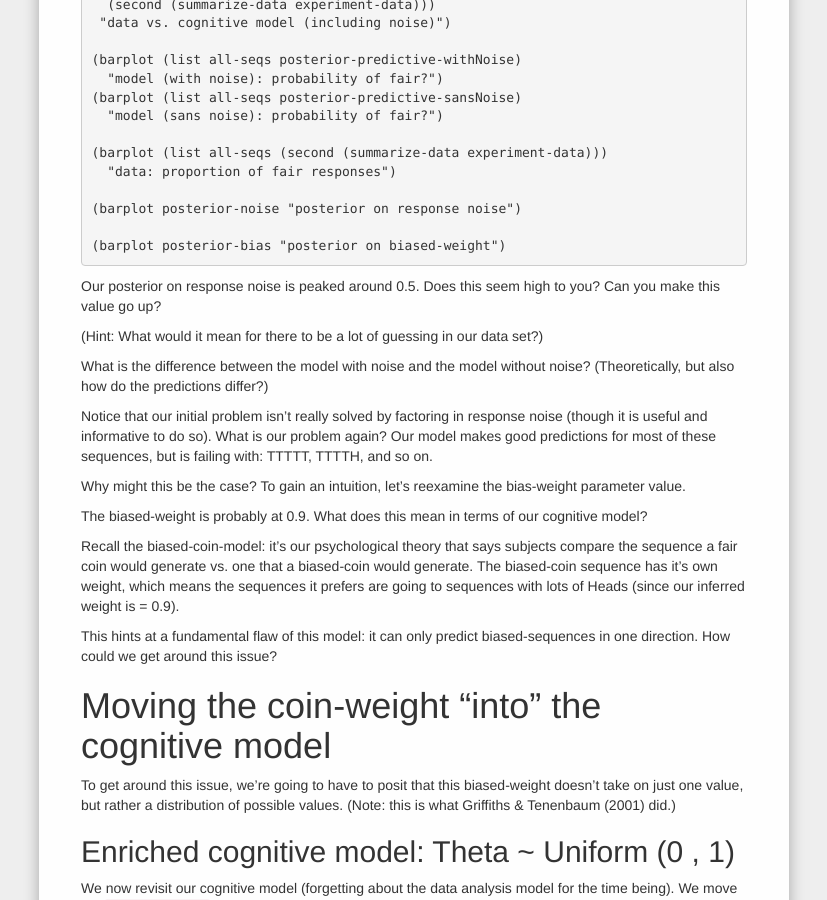
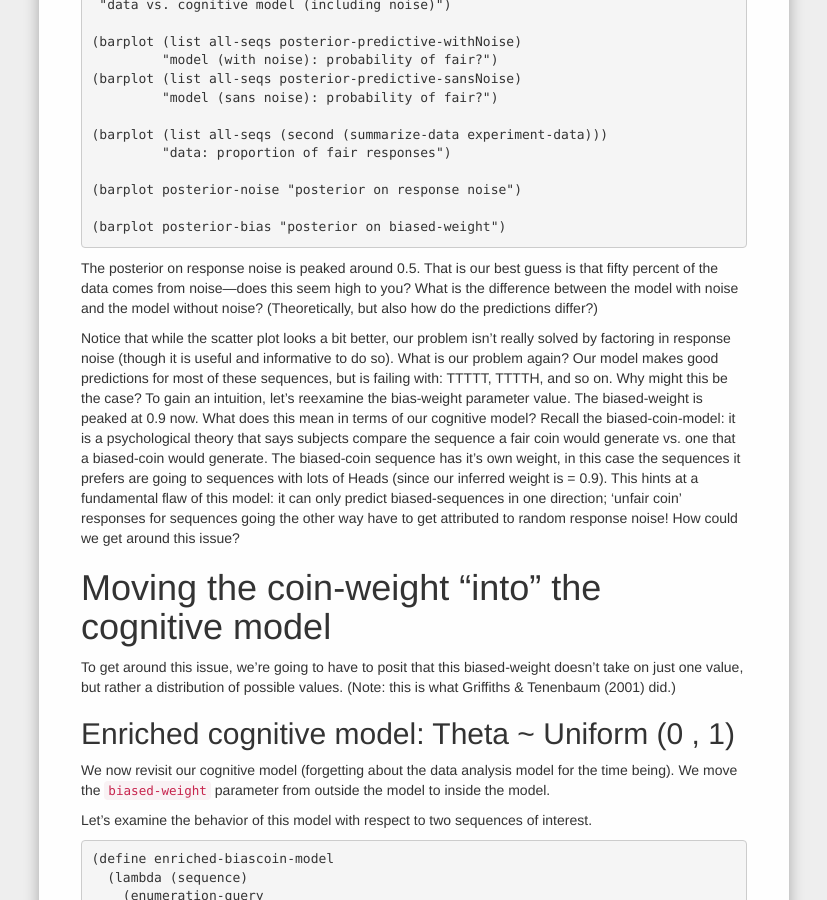
Before and after one commit to forestdb/forestdb.org, a Jekyll site: the page built from models/bayesian-data-analysis.md, in a window 1280 px wide and 900 px high, scrolled down 18811 px. Shown: the whole window, without its empty margins (226-1053 px from the left). Built offline with Jekyll 4.4.1, drawn with Linux system fonts in a browser that asks for light colours; nearby versions of some CDN libraries; a script that is not in the unit is left out.

Commit message:
editing bda

```diff
--- a/models/bayesian-data-analysis.md
+++ b/models/bayesian-data-analysis.md
@@ -721,16 +721,15 @@
     (list #f #t #f #f #t #f #f #f #f #f #f #f #f #f #f #f #t #f #f #f #f #f #f #f #f #f #f #f #t #f)
     (list #f #f #f #f #f #f #f #f #f #f #f #f #f #f #f #f #t #f #f #f #f #f #f #f #f #f #f #f #t #f))))
 
+; list of sequences
 (define all-seqs (first experiment-data))
-
-
-; takes in "dist": output from an enumeration-query
-; and "selection": the element from the posterior that you want
-; returns the probability of that selection
-(define get-probability
+; list of responses
+(define all-responses (second experiment-data))
+
+(define get-probability-of-faircoin
   (lambda (dist selection)
-    (let ([index (list-index (first dist) selection)])
-      (list-ref (second dist) index))))
+    (define index (list-index (first dist) selection))
+    (list-ref (second dist) index)))
 
 ; takes the mean "true" responses for each sequence
 (define summarize-data
@@ -783,7 +782,8 @@
      (define biased-weight
        (uniform-draw (list 0.1 0.2 0.3 0.4 0.6 0.7 0.8 0.9)))
 
-     (define response-noise (uniform-draw (list 0 0.1 0.2 0.3 0.4 0.5 0.6 0.7 0.8 0.9 1)))
+     (define response-noise
+       (uniform-draw (list 0 0.1 0.2 0.3 0.4 0.5 0.6 0.7 0.8 0.9 1)))
 
      ; generate predictions for all sequences
      (define cognitive-model-predictions
@@ -818,7 +818,7 @@
                       (map (lambda (single-data-point)
                              (log (get-probability-of-faircoin model single-data-point)))
                            data-for-one-sequence))
-                    (second experiment-data)
+                    all-responses
                     cognitive-plus-noise-predictions)))))))
 
 (define results (marginalize (data-analysis experiment-data)))
@@ -842,35 +842,28 @@
  "data vs. cognitive model (including noise)")
 
 (barplot (list all-seqs posterior-predictive-withNoise)
-  "model (with noise): probability of fair?")
+         "model (with noise): probability of fair?")
 (barplot (list all-seqs posterior-predictive-sansNoise)
-  "model (sans noise): probability of fair?")
+         "model (sans noise): probability of fair?")
 
 (barplot (list all-seqs (second (summarize-data experiment-data)))
-  "data: proportion of fair responses")
+         "data: proportion of fair responses")
 
 (barplot posterior-noise "posterior on response noise")
 
 (barplot posterior-bias "posterior on biased-weight")
 ~~~
 
-Our posterior on response noise is peaked around 0.5. Does this seem high to you? Can you make this value go up?
-
-(Hint: What would it mean for there to be a lot of guessing in our data set?)
-
+The posterior on response noise is peaked around 0.5. That is our best guess is that fifty percent of the data comes from noise---does this seem high to you?
 What is the difference between the model with noise and the model without noise? (Theoretically, but also how do the predictions differ?)
 
-Notice that our initial problem isn't really solved by factoring in response noise (though it is useful and informative to do so).
+Notice that while the scatter plot looks a bit better, our problem isn't really solved by factoring in response noise (though it is useful and informative to do so).
 What is our problem again? Our model makes good predictions for most of these sequences, but is failing with: TTTTT, TTTTH, and so on.
-
 Why might this be the case? To gain an intuition, let's reexamine the bias-weight parameter value.
-
-The biased-weight is probably at 0.9. What does this mean in terms of our cognitive model?
-
-Recall the biased-coin-model: it's our psychological theory that says subjects compare the sequence a fair coin would generate vs. one that a biased-coin would generate.
-The biased-coin sequence has it's own weight, which means the sequences it prefers are going to sequences with lots of Heads (since our inferred weight is = 0.9).
-
-This hints at a fundamental flaw of this model: it can only predict biased-sequences in one direction. How could we get around this issue?
+The biased-weight is peaked at 0.9 now. What does this mean in terms of our cognitive model?
+Recall the biased-coin-model: it is a psychological theory that says subjects compare the sequence a fair coin would generate vs. one that a biased-coin would generate.
+The biased-coin sequence has it's own weight, in this case the sequences it prefers are going to sequences with lots of Heads (since our inferred weight is = 0.9).
+This hints at a fundamental flaw of this model: it can only predict biased-sequences in one direction; 'unfair coin' responses for sequences going the other way have to get attributed to random response noise! How could we get around this issue?
 
 
 # Moving the coin-weight "into" the cognitive model
```
